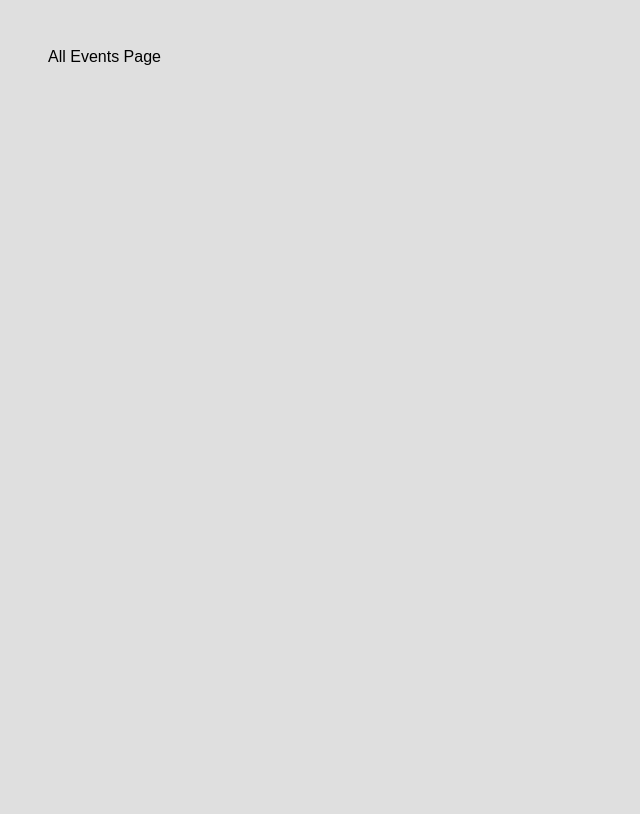
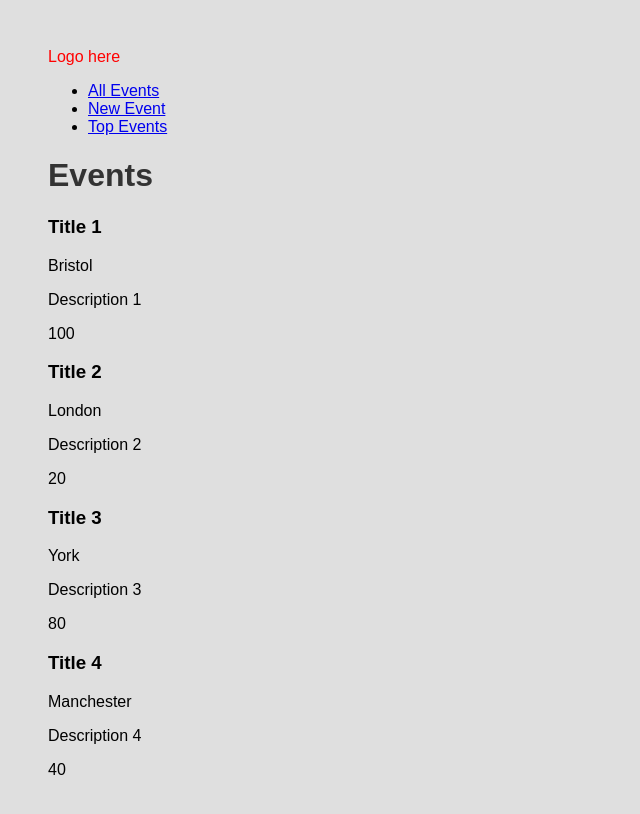
Before and after one commit to croab/react-meetup, a React (Create React App) app: page /events in a window 1280 px wide. Shown: the top 814 px of the page, without its empty margins (0-640 px from the left). Built offline with nearby package versions, Linux system fonts and the light colour scheme.

Commit message:
Added 'list all events' without api  currently

```diff
--- a/src/App.js
+++ b/src/App.js
@@ -4,12 +4,14 @@ import { Routes } from 'react-router';
 import AllEventsPage from "./pages/AllEvents";
 import NewEventPage from "./pages/NewEvent";
 import TopEventsPage from "./pages/TopEvents";
+import Navbar from "./components/layout/Navbar";
 
 class App extends Component {
 
   render() {
     return (
       <div>
+        <Navbar />
         <Routes>
           <Route path="/events/" element={<AllEventsPage />} />
           <Route path="/events/new" element={<NewEventPage />} />
--- /dev/null
+++ b/src/components/events/EventCard.js
@@ -0,0 +1,23 @@
+import React, { Component } from "react";
+
+class EventCard extends Component {
+  constructor(props) {
+    super(props);
+  }
+  render() {
+    const { id, title, description, location, price } = this.props;
+    if (!id) {
+      return null;
+    }
+    return (
+      <div>
+        <h3>{title}</h3>
+        <p>{location}</p>
+        <p>{description}</p>
+        <p>{price}</p>
+      </div>
+    );
+  }
+}
+
+export default EventCard;
--- /dev/null
+++ b/src/components/events/EventList.js
@@ -0,0 +1,21 @@
+import React from "react";
+import EventCard from "./EventCard";
+
+const EventList = ({ events }) => {
+  return (
+    <div>
+      {events.map(({ id, title, description, location, price }) => {
+        return <EventCard
+          id={id}
+          key={id}
+          title={title}
+          description={description}
+          location={location}
+          price={price}
+        />
+      })}
+    </div>
+  );
+}
+
+export default EventList;
--- /dev/null
+++ b/src/components/layout/Navbar.js
@@ -0,0 +1,22 @@
+import { Link } from "react-router-dom";
+
+import classes from "./Navbar.module.css";
+
+const Navbar = () => {
+  return (
+    <header>
+      <div>
+        <p className={classes.logo}>Logo here</p>
+      </div>
+      <nav>
+        <ul>
+          <li><Link to="/events/">All Events</Link></li>
+          <li><Link to="/events/new">New Event</Link></li>
+          <li><Link to="/events/top">Top Events</Link></li>
+        </ul>
+      </nav>
+    </header>
+  );
+}
+
+export default Navbar;
--- /dev/null
+++ b/src/components/layout/Navbar.module.css
@@ -0,0 +1,3 @@
+.logo {
+  color: red;
+}
--- a/src/pages/AllEvents.js
+++ b/src/pages/AllEvents.js
@@ -1,7 +1,52 @@
-const AllEventsPage = () => {
-  return (
-    <div>All Events Page {console.log("HI")}</div>
-  );
+import React, { Component } from 'react';
+import EventList from "./../components/events/EventList";
+
+const DATA = [
+  {
+    id: "1",
+    title: "Title 1",
+    description: "Description 1",
+    location: "Bristol",
+    price: "100"
+  },
+  {
+    id: "2",
+    title: "Title 2",
+    description: "Description 2",
+    location: "London",
+    price: "20"
+  },
+  {
+    id: "3",
+    title: "Title 3",
+    description: "Description 3",
+    location: "York",
+    price: "80"
+  },
+  {
+    id: "4",
+    title: "Title 4",
+    description: "Description 4",
+    location: "Manchester",
+    price: "40"
+  },
+];
+
+class AllEventsPage extends Component {
+  constructor(props) {
+    super(props);
+    this.state = {
+      events: DATA
+    };
+  }
+  render() {
+    return (
+      <div>
+        <h1>Events</h1>
+        <EventList events={this.state.events} />
+      </div>
+    );
+  }
 }
 
 export default AllEventsPage;
```
Also changed, not shown: src/components/events/EventShow.js (added).
